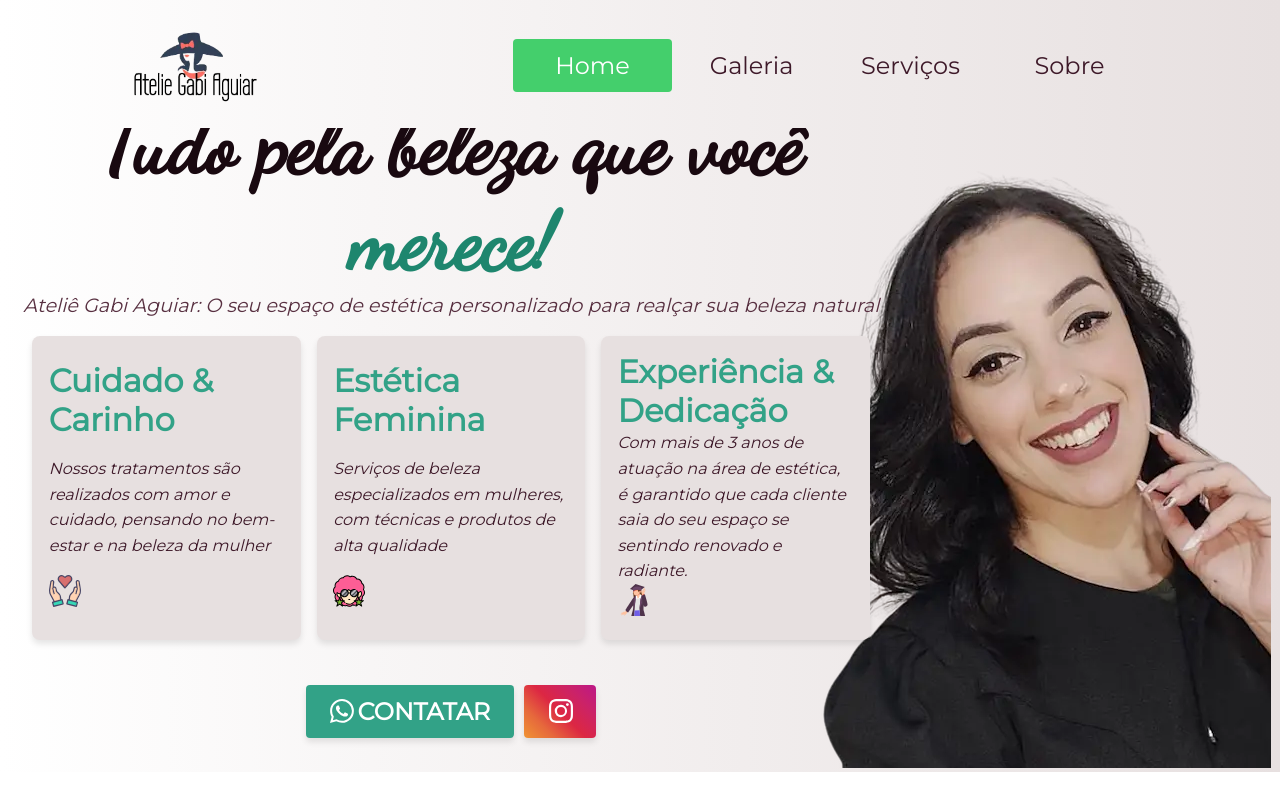
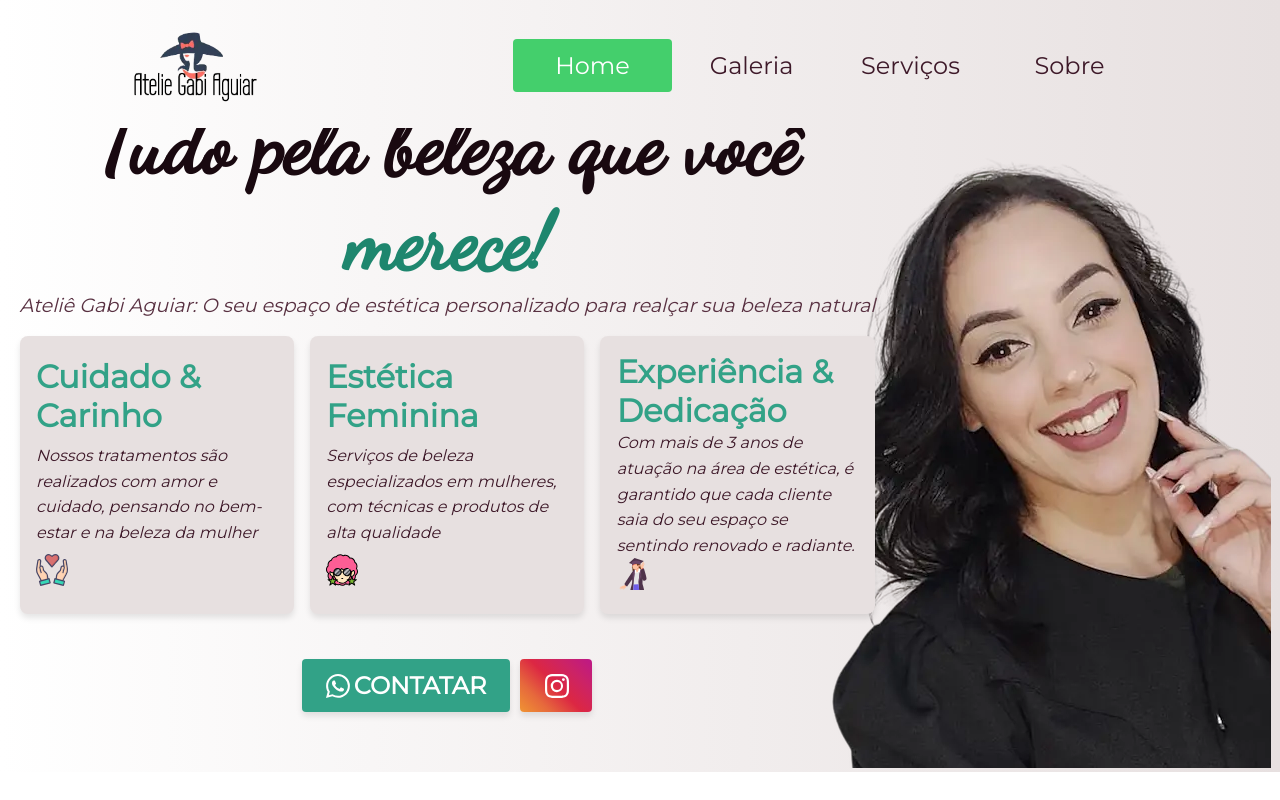
Before and after one commit to FilipeSall/Atelie-Gabi-Aguiar, a React (Create React App) app: page / in a window 1280 px wide. Built offline with nearby package versions, Linux system fonts and the light colour scheme.

Commit message:
ajustando CSS pro neflify

```diff
--- a/src/App.js
+++ b/src/App.js
@@ -12,10 +12,12 @@ function App() {
         <div className="App">
           <Header />
 
-          <Routes>
-            <Route path='/' element={<Home />} />
-            <Route path='/services' element={<Services />} />
-          </Routes>
+          <div>
+            <Routes>
+              <Route path='/' element={<Home />} />
+              <Route path='/services' element={<Services />} />
+            </Routes>
+          </div>
         </div>
       </BrowserRouter>
     </GlobalProvider>
--- a/src/components/home/Home.js
+++ b/src/components/home/Home.js
@@ -15,7 +15,7 @@ function Main() {
   const href = `https://wa.me/${phoneNumber}?text=${encodedText}`;
 
   return (
-    <main className={styles.container}>
+    <section className={styles.container}>
       <div className={styles.infoContainer}>
         <h1>
           Tudo pela beleza que você <span className={styles.accent}>merece!</span>
@@ -47,7 +47,7 @@ function Main() {
       <div className={styles.imgContainer}>
         <img src={homeImg} alt="Gabi Aguiar" />
       </div>
-    </main>
+    </section>
   );
 }
 
--- a/src/components/home/Home.module.css
+++ b/src/components/home/Home.module.css
@@ -3,7 +3,6 @@
     display: flex;
     color: var(--text);
     animation: animeLeft 0.3s ease forwards;
-    padding: 1%;
     width: 99vw;
     overflow: hidden;
   }
```
